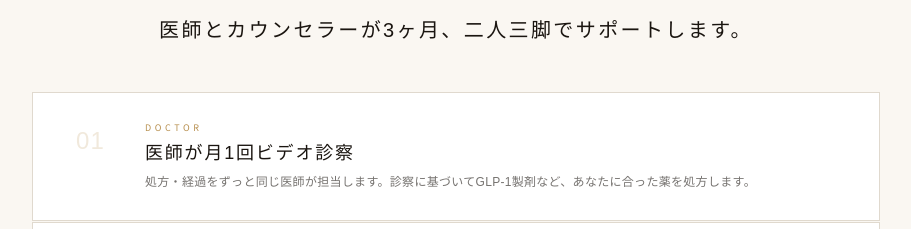
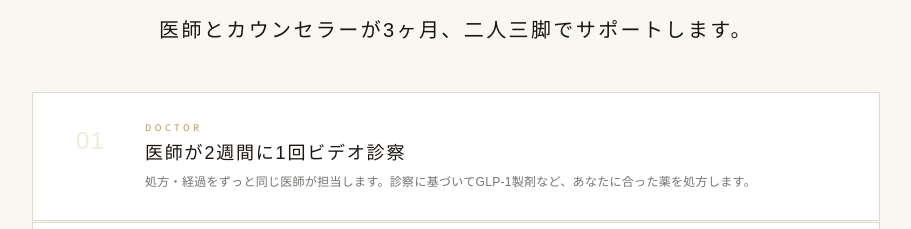
Before and after one commit to fumito2025-source/tokyo-beauty-online-clinic, a Next.js app: page / in a window 1280 px wide. Shown: the part 2220-2449 px from the top of the page, without its empty margins (184-1095 px from the left). Built offline with nearby package versions, Linux system fonts and the light colour scheme.

Commit message:
Unify doctor consultation frequency to every 2 weeks across all pages
Co-Authored-By: Claude Sonnet 4.6 <noreply@anthropic.com>

```diff
--- a/src/app/page.tsx
+++ b/src/app/page.tsx
@@ -294,7 +294,7 @@ export default function HomePage() {
             </p>
             <div className="space-y-px">
               {[
-                { en: "DOCTOR", label: "医師が月1回ビデオ診察", desc: "処方・経過をずっと同じ医師が担当します。診察に基づいてGLP-1製剤など、あなたに合った薬を処方します。" },
+                { en: "DOCTOR", label: "医師が2週間に1回ビデオ診察", desc: "処方・経過をずっと同じ医師が担当します。診察に基づいてGLP-1製剤など、あなたに合った薬を処方します。" },
                 { en: "COUNSELOR", label: "カウンセラーが週1回面談＋毎日食事コメント", desc: "食事写真を送るだけ。生活習慣を継続サポートします。" },
                 { en: "TRACKING", label: "体重・食事・体調を専用ツールで記録・管理", desc: "BMI自動計算、副作用チェックなど一元管理できます。" },
                 { en: "LINE", label: "体調の変化や不安はLINEでいつでも相談", desc: "気になることがあればすぐに連絡できます。" },
--- a/src/app/plans/page.tsx
+++ b/src/app/plans/page.tsx
@@ -7,7 +7,7 @@ export const metadata: Metadata = {
 }
 
 const INCLUDES = [
-  "医師による初回診察・定期診察（月1回）",
+  "医師による初回診察・定期診察（2週間に1回）",
   "カウンセラーによる週1回面談",
   "医療用製剤の処方・薬代・配送料",
   "体調変化・不安のLINE相談",
```
